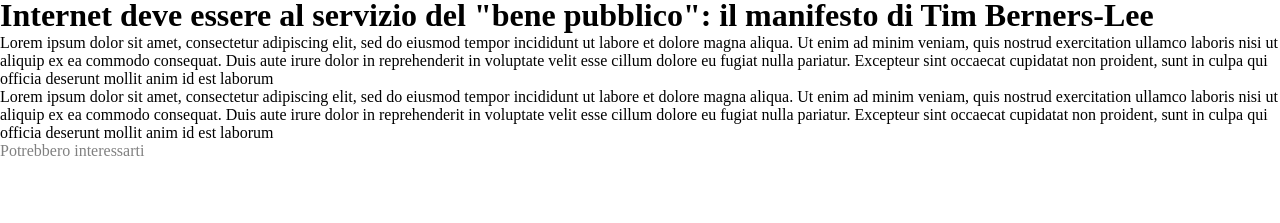
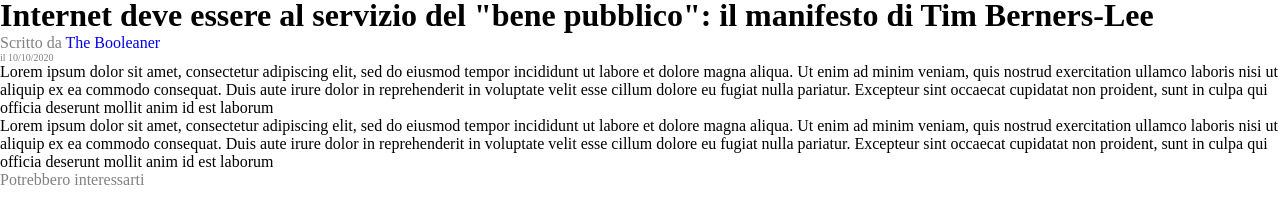
Before and after one commit to mariannacoppa/html-css-booleaner, a plain HTML site: page index.html in a window 1280 px wide. Shown: the part 103-326 px from the top of the page. Drawn offline with Linux system fonts and the light colour scheme.

Commit message:
[UPD] add subtitle

```diff
--- a/css/style.css
+++ b/css/style.css
@@ -9,13 +9,22 @@
     background-image: url('../img/pattern.png');
     background-color: lightskyblue;
 }
-img[src*="pattern"] {
+img[src*="pattern.png"] {
     height: 100%;
 }
 img[src*="logo.svg"] {
     height: 100%;
     width: 15%;
 }
+.link {
+    text-decoration: none;
+}
+.autore {
+    color: grey;
+}
+#data {
+    font-size: 10px;
+}
 
 footer {
     color: grey;
--- a/index.html
+++ b/index.html
@@ -16,6 +16,9 @@
     <!-- Articolo -->
     <main>
         <h1>Internet deve essere al servizio del "bene pubblico": il manifesto di Tim Berners-Lee</h1>
+        <span class="autore">Scritto da</span>
+        <a href="#" class="link">The Booleaner</a>
+        <div class="autore" id="data">il 10/10/2020</div>
         <p>
             Lorem ipsum dolor sit amet, consectetur adipiscing elit, sed do eiusmod tempor incididunt ut labore et dolore magna aliqua. Ut enim ad minim veniam, quis nostrud exercitation ullamco laboris nisi ut aliquip ex ea commodo consequat. Duis aute irure dolor in reprehenderit in voluptate velit esse cillum dolore eu fugiat nulla pariatur. Excepteur sint occaecat cupidatat non proident, sunt in culpa qui officia deserunt mollit anim id est laborum
         </p>
```
